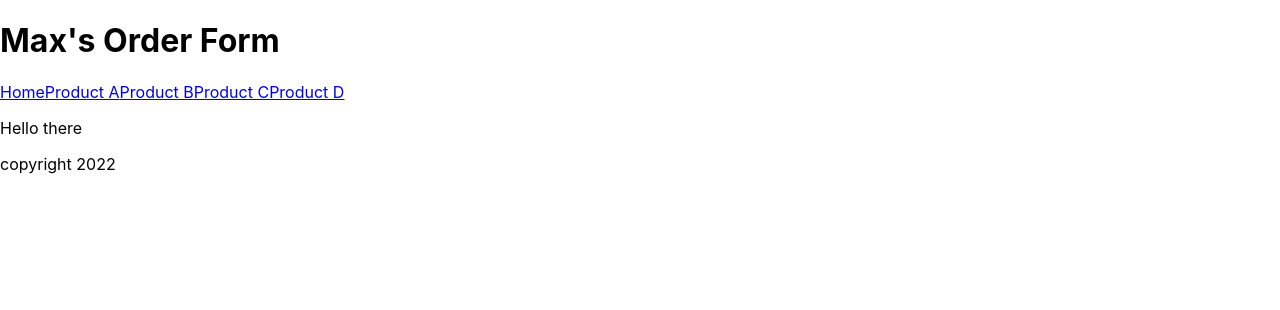
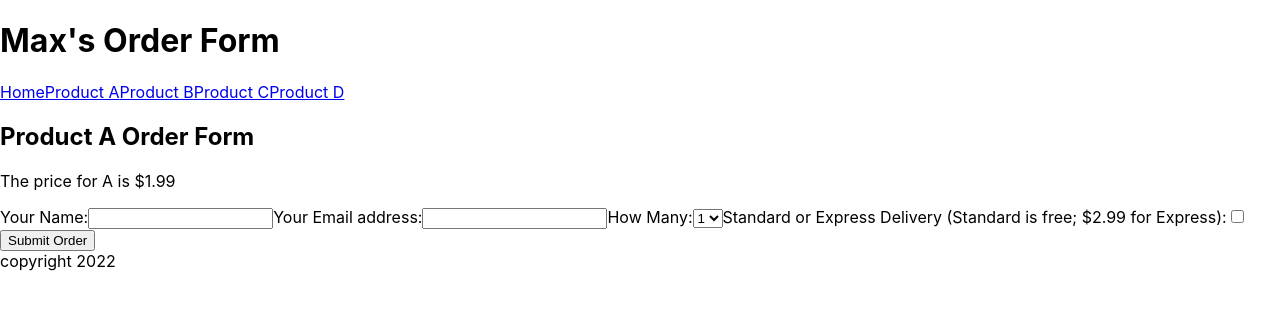
Before and after one commit to MaxwellChrist/Practice, a React (Create React App) app in the folder form-practice/: page /orderForm/A in a window 1280 px wide. Shown: the top 310 px of the page. Built offline with nearby package versions, Linux system fonts and the light colour scheme.

Commit message:
set up mock form with state updated correctly upon onChange property

```diff
--- a/form-practice/src/App.jsx
+++ b/form-practice/src/App.jsx
@@ -20,7 +20,7 @@ function App() {
         <Routes>
           <Route exact path="/" element={<h2>This is the home page</h2>} />
 
-          <Route exact path="/orderForm/:model" element={<Form />} />
+          <Route exact path="/orderForm/:product" element={<Form />} />
 
           <Route exact path="/contact" />
         </Routes>
--- a/form-practice/src/component/Form.jsx
+++ b/form-practice/src/component/Form.jsx
@@ -1,11 +1,57 @@
-import React from "react"
+import React, {useState} from "react"
+import { useParams } from "react-router-dom"
 
 const Form = (props) => {
-    console.log(props)
+
+    const [form, setForm] = useState({
+        name: "",
+        email: "",
+        count: "",
+        deliveryCharge: false
+    })
+
+    const {product} = useParams()
+
+    const prices = {
+        "A": "$1.99",
+        "B": "$5.99",
+        "C": "$9.99",
+        "D": "$1",
+    }
+
+    const changer = (e) => {
+        console.log(`name is : ${e.target.name}, value is ${e.target.value}, type is ${e.target.type}, check is ${e.target.checked}`)
+        const determineIfDeliveryChecked = e.target.type === 'checkbox' ? e.target.checked : e.target.value
+        setForm({...form, [e.target.name]: determineIfDeliveryChecked})
+    }
 
     return (
         <>
-            <p>Hello there</p>
+            <section className="Form">
+                <h2>Product {product} Order Form</h2>
+                <p>The price for {product} is {prices[product]}</p>
+                <form>
+                    <label>Your Name:
+                        <input name="name" type="text" value={form.name} onChange={changer}></input>
+                    </label>
+                    <label>Your Email address:
+                        <input name="email" type="email" value={form.email} onChange={changer}></input>
+                    </label>
+                    <label>How Many:
+                        <select name="count" onChange={changer}>
+                            <option value={form.count}>1</option>
+                            <option value="2">2</option>
+                            <option value="3">3</option>
+                            <option value="4">4</option>
+                            <option value="5">5</option>
+                        </select>
+                    </label>
+                    <label>Standard or Express Delivery (Standard is free; $2.99 for Express):
+                        <input name="deliveryCharge" type="checkbox" checked={form.delivery} onChange={changer}></input>
+                    </label>
+                </form>
+                <button type="submit">Submit Order</button>
+            </section>
         </>
     )
 }
--- a/form-practice/src/index.js
+++ b/form-practice/src/index.js
@@ -1,11 +1,9 @@
 import React from "react";
-// import ReactDOM from "react-dom/client";
 import {createRoot} from "react-dom/client";
 import { BrowserRouter as Router} from 'react-router-dom'
 import './index.css';
 import App from './App';
 
-// const root = ReactDOM.createRoot(document.getElementById('root'));
 const container = document.getElementById('root')
 const root = createRoot(container)
 root.render(
```
